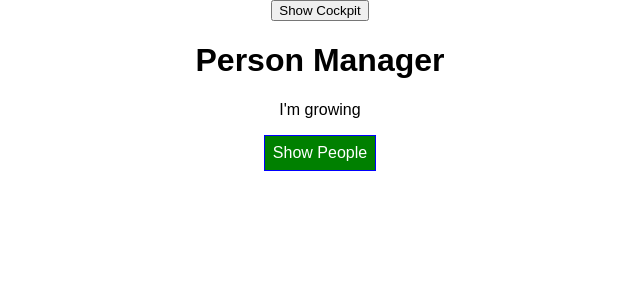
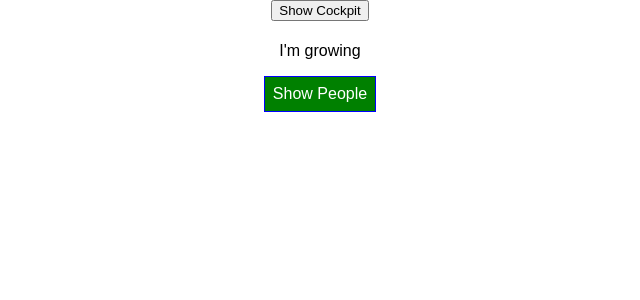
Before and after one commit to badgerine/react-complete-guide, a React app: page / in a window 1280 px wide. Shown: the top 300 px of the page, without its empty margins (320-960 px from the left). Built offline with nearby package versions, Linux system fonts and the light colour scheme.

Commit message:
S7#106 another form of HOCs | functions that return components, they do some enhancing/perform some processing

```diff
--- /dev/null
+++ b/src/components/hoc/withClass2.js
@@ -0,0 +1,11 @@
+import React from 'react';
+
+const withClass2 = (WrappedComponent, className) => (//this is now no longer a component, but just a function however; which returns a function component.
+    props => (
+    <div className={className}>
+        <WrappedComponent/>
+    </div>
+    )
+)
+
+export default withClass2;
--- a/src/containers/App.js
+++ b/src/containers/App.js
@@ -2,7 +2,9 @@ import React, { Component } from 'react';
 // import React, {useState} from 'react';
 import classes from './App.css';
 import PersonCollection from '../components/PersonCollection/PersonCollection';
-import Cockpit from '../components/Cockpit/Cockpit'
+import Cockpit from '../components/Cockpit/Cockpit';
+import withClass2 from '../components/hoc/withClass2';//lower case as withClass2 is only a function and not a function component
+import Auxilliary from '../components/hoc/Auxilliary';
 
 class App extends Component {
   constructor(props) {
@@ -88,16 +90,15 @@ class App extends Component {
     }
 
     return (
-      <div className={classes.App}>
-
+      <Auxilliary>
         <button onClick={() => this.setState({showCockpit: !this.state.showCockpit})}>Show Cockpit</button>
         {cockpitView}
         <p />
         {personsView}
-      </div>
+      </Auxilliary>
     );
     // return React.createElement('div',{className:'App'},React.createElement('h1',null,'Progress nyana!'));
   }
 }
 
-export default App;
+export default withClass2(App,classes.App);
```
